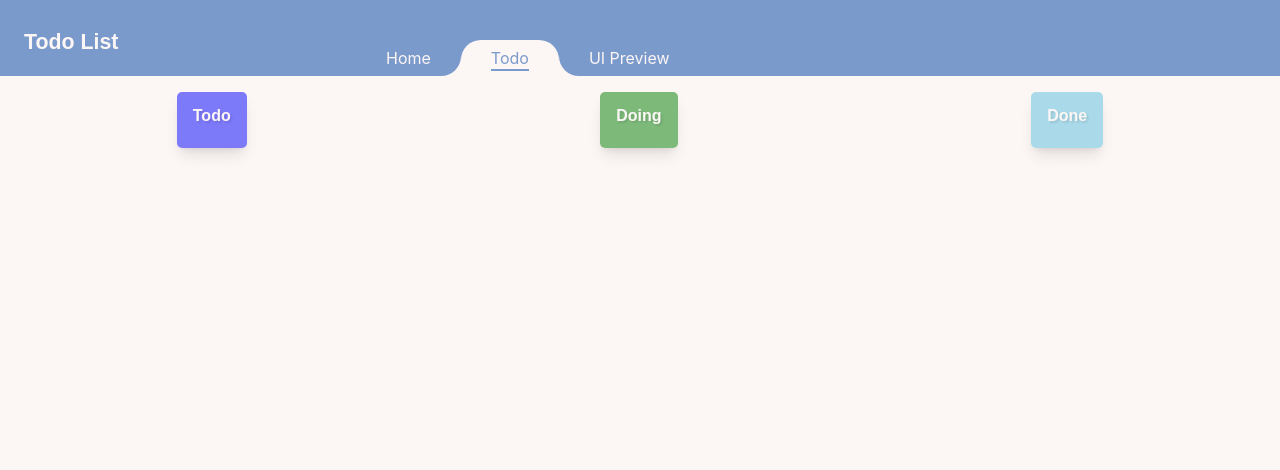
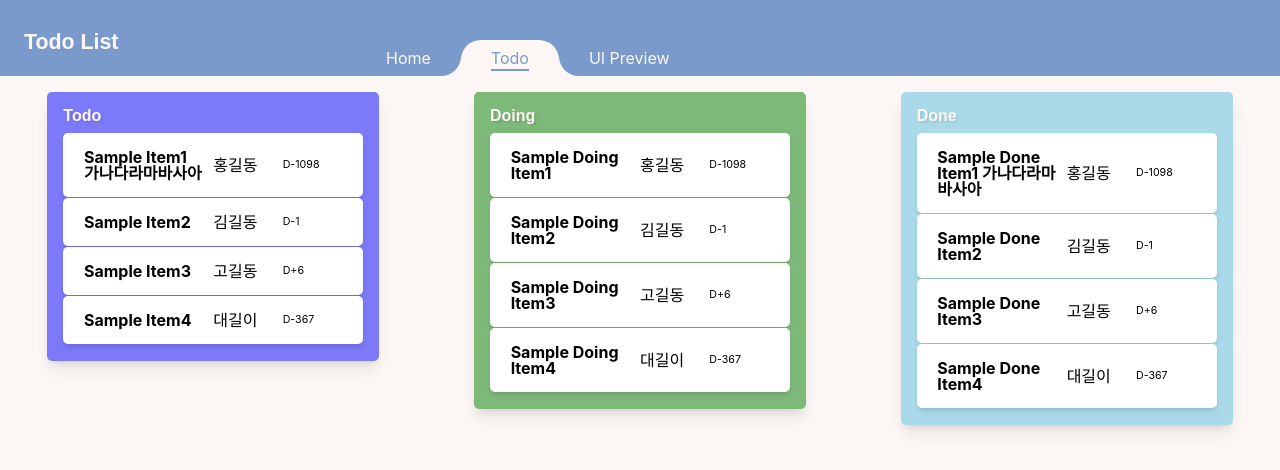
Before and after one commit to RunLearn/super-todoapp, a Next.js app: page /todo in a window 1280 px wide. Shown: the top 470 px of the page. Built offline with nearby package versions, Linux system fonts and the light colour scheme.

Commit message:
Test(Todo): Add dummy data

```diff
--- a/pages/todo/index.tsx
+++ b/pages/todo/index.tsx
@@ -1,6 +1,7 @@
 import Nav from "@common/components/Nav"
 import TodoListConatiner from "@todo/components/TodoListConatiner"
 import { NextPage } from "next"
+import { doingList, doneList, todoList } from "src/data/sample"
 import FlexBoxLayout from "styles/divs/FlexBoxLayout"
 import MainLayout from "styles/divs/MainLayout"
 
@@ -12,9 +13,9 @@ const TodoPage: NextPage = () => {
             </header>
             <MainLayout>
                 <FlexBoxLayout flexType="rowAround">
-                    <TodoListConatiner title="Todo" list={ undefined } backgroundColor="primary"/>
-                    <TodoListConatiner title="Doing" list={ undefined } backgroundColor="success" />
-                    <TodoListConatiner title="Done" list={ undefined } backgroundColor="info" />
+                    <TodoListConatiner title="Todo" list={ todoList } backgroundColor="primary"/>
+                    <TodoListConatiner title="Doing" list={ doingList } backgroundColor="success" />
+                    <TodoListConatiner title="Done" list={ doneList } backgroundColor="info" />
                 </FlexBoxLayout>
             </MainLayout>
         </>
--- /dev/null
+++ b/src/data/sample.ts
@@ -0,0 +1,96 @@
+// FIXME This file only has dummy data.
+
+import TodoItemDetail from "@todo/domain/TodoItemDetail"
+
+export const todoList: TodoItemDetail[] = [
+    {
+        title: "Sample Item1 가나다라마바사아",
+        name: "홍길동",
+        content: "거울 보고 스스로를 칭찬합니다.",
+        createdAt: "2022-02-28",
+        deadline: "2025-02-28",
+    },
+    {
+        title: "Sample Item2",
+        name: "김길동",
+        content: "밥을 먹습니다.",
+        createdAt: "2022-02-28",
+        deadline: "2022-02-27",
+    },
+    {
+        title: "Sample Item3",
+        name: "고길동",
+        content: "얼음별에서 트로트를 부릅니다.",
+        createdAt: "2022-02-28",
+        deadline: "2022-02-20",
+    },
+    {
+        title: "Sample Item4",
+        name: "대길이",
+        content: "언년이를 찾습니다.",
+        createdAt: "2022-02-28",
+        deadline: "2023-02-28",
+    },
+]
+
+export const doingList: TodoItemDetail[] = [
+    {
+        title: "Sample Doing Item1",
+        name: "홍길동",
+        content: "거울 보고 스스로를 칭찬합니다.",
+        createdAt: "2022-02-28",
+        deadline: "2025-02-28",
+    },
+    {
+        title: "Sample Doing Item2",
+        name: "김길동",
+        content: "밥을 먹습니다.",
+        createdAt: "2022-02-28",
+        deadline: "2022-02-27",
+    },
+    {
+        title: "Sample Doing Item3",
+        name: "고길동",
+        content: "얼음별에서 트로트를 부릅니다.",
+        createdAt: "2022-02-28",
+        deadline: "2022-02-20",
+    },
+    {
+        title: "Sample Doing Item4",
+        name: "대길이",
+        content: "언년이를 찾습니다.",
+        createdAt: "2022-02-28",
+        deadline: "2023-02-28",
+    },
+]
+
+export const doneList: TodoItemDetail[] = [
+    {
+        title: "Sample Done Item1 가나다라마바사아",
+        name: "홍길동",
+        content: "거울 보고 스스로를 칭찬합니다.",
+        createdAt: "2022-02-28",
+        deadline: "2025-02-28",
+    },
+    {
+        title: "Sample Done Item2",
+        name: "김길동",
+        content: "밥을 먹습니다.",
+        createdAt: "2022-02-28",
+        deadline: "2022-02-27",
+    },
+    {
+        title: "Sample Done Item3",
+        name: "고길동",
+        content: "얼음별에서 트로트를 부릅니다.",
+        createdAt: "2022-02-28",
+        deadline: "2022-02-20",
+    },
+    {
+        title: "Sample Done Item4",
+        name: "대길이",
+        content: "언년이를 찾습니다.",
+        createdAt: "2022-02-28",
+        deadline: "2023-02-28",
+    },
+]
```
